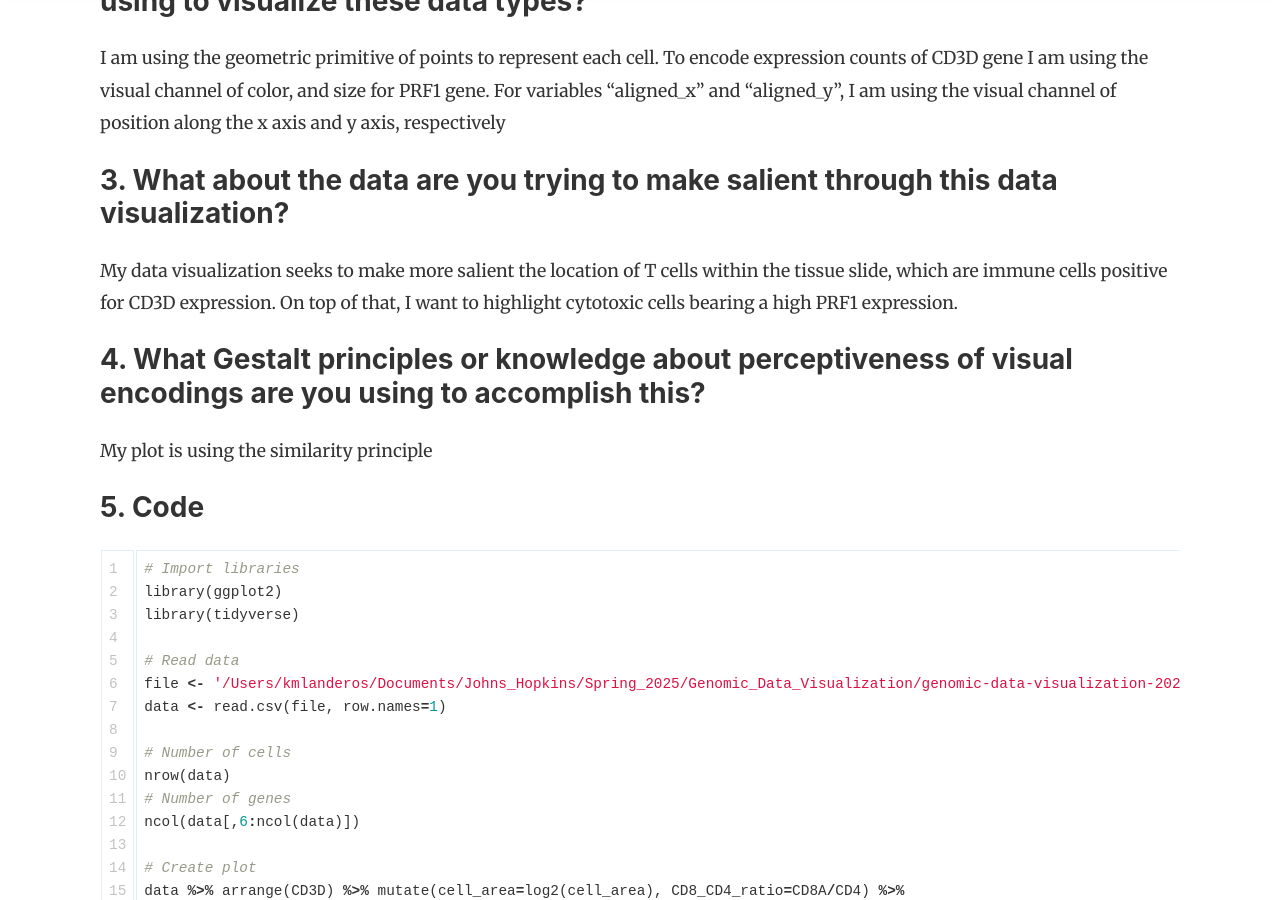
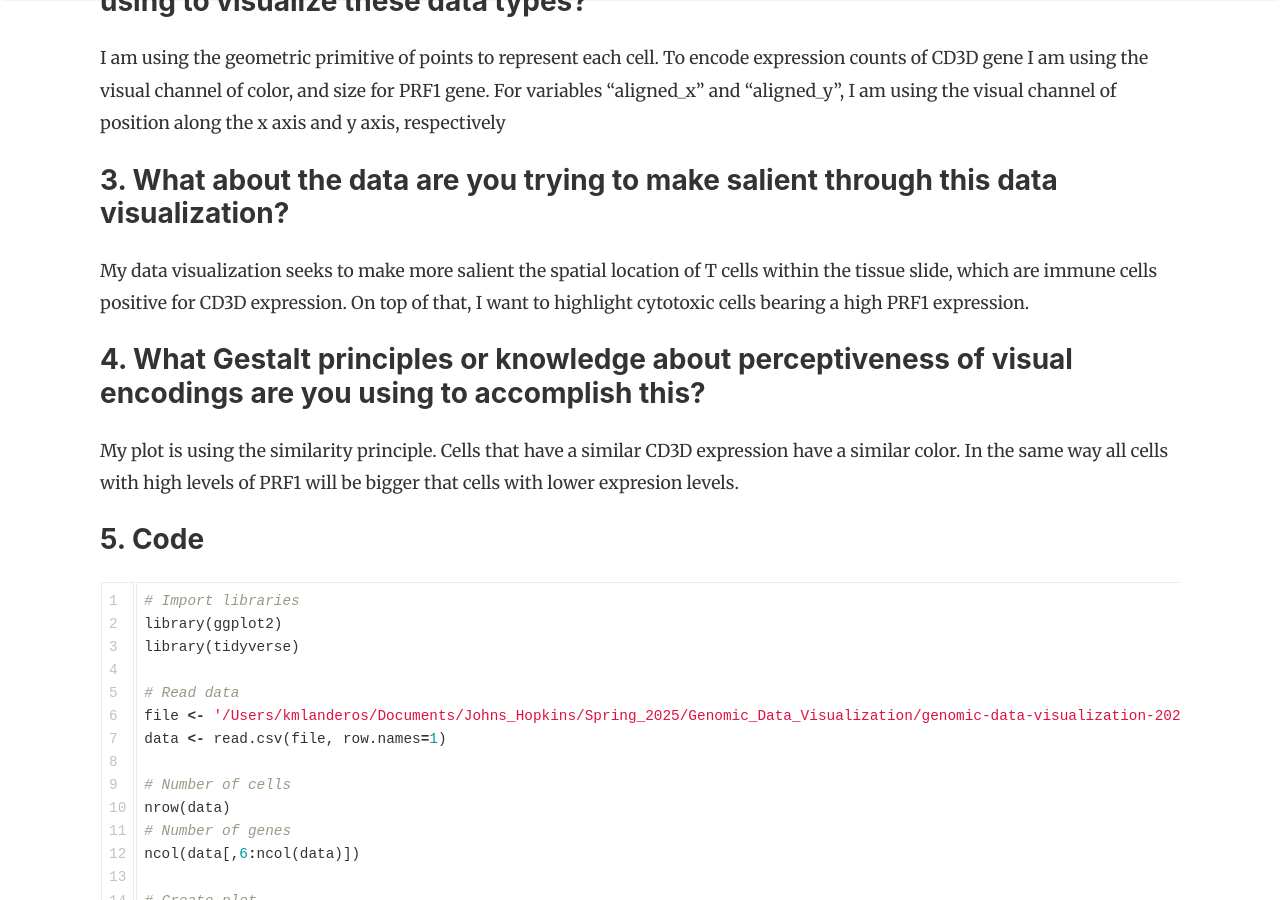
Before and after one commit to JEFworks-Lab/genomic-data-visualization-2025, a Jekyll site: the page built from _posts/2025-01-27-kmezala1.md, in a window 1280 px wide and 900 px high, scrolled down 1325 px. Built offline with Jekyll 4.4.1, drawn with Linux system fonts in a browser that asks for light colours; nearby versions of some CDN libraries; comment, search, counter and statistics services are not loaded.

Commit message:
Add HWK1

````diff
--- a/_posts/2025-01-27-kmezala1.md
+++ b/_posts/2025-01-27-kmezala1.md
@@ -17,10 +17,10 @@ I am visualizing quantitative data of the expression of CD3D and PRF1 genes (2 q
 I am using the geometric primitive of points to represent each cell. To encode expression counts of CD3D gene I am using the visual channel of color, and size for PRF1 gene. For variables "aligned_x" and "aligned_y", I am using the visual channel of position along the x axis and y axis, respectively
 
 ### 3. What about the data are you trying to make salient through this data visualization?
-My data visualization seeks to make more salient the location of T cells within the tissue slide, which are immune cells positive for CD3D expression. On top of that, I want to highlight cytotoxic cells bearing a high PRF1 expression.
+My data visualization seeks to make more salient the spatial location of T cells within the tissue slide, which are immune cells positive for CD3D expression. On top of that, I want to highlight cytotoxic cells bearing a high PRF1 expression.
 
 ### 4. What Gestalt principles or knowledge about perceptiveness of visual encodings are you using to accomplish this?
-My plot is using the similarity principle
+My plot is using the similarity principle. Cells that have a similar CD3D expression have a similar color. In the same way all cells with high levels of PRF1 will be bigger that cells with lower expresion levels.
 
 ### 5. Code
 ```r
````
